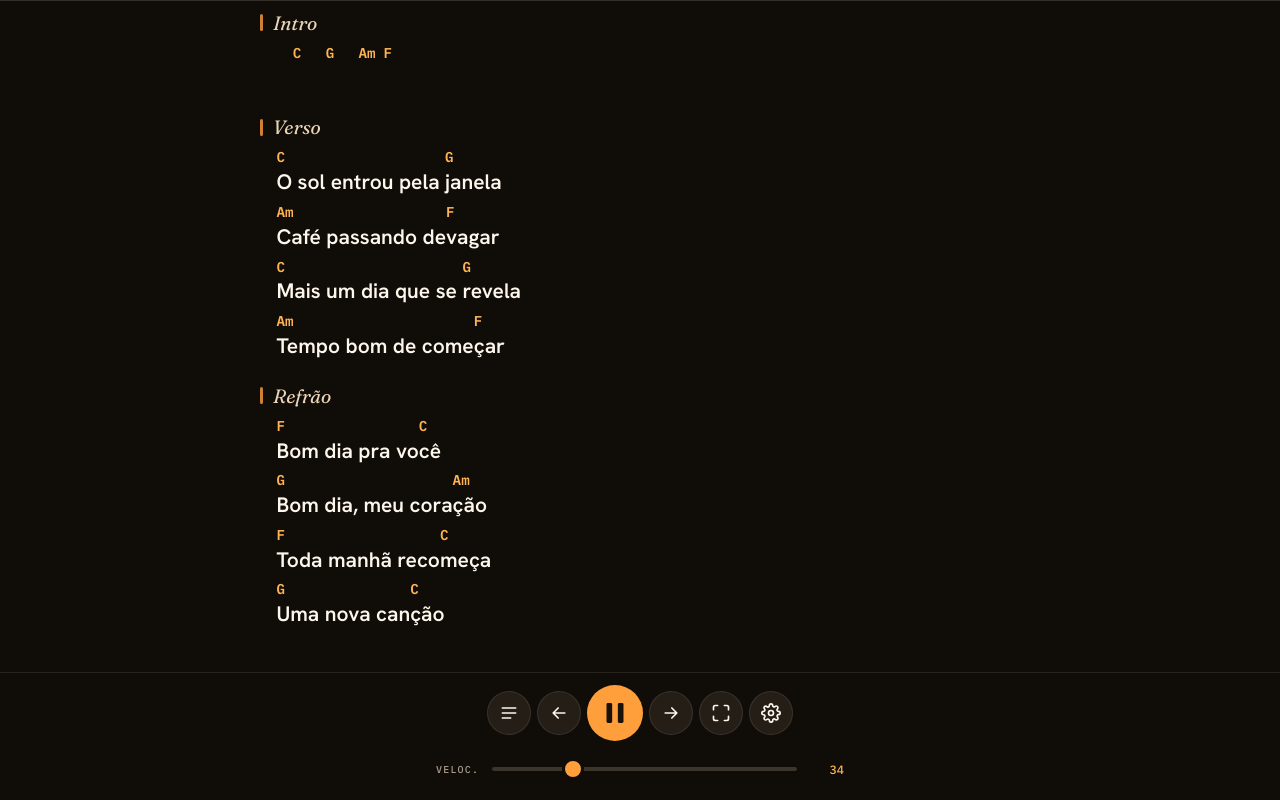
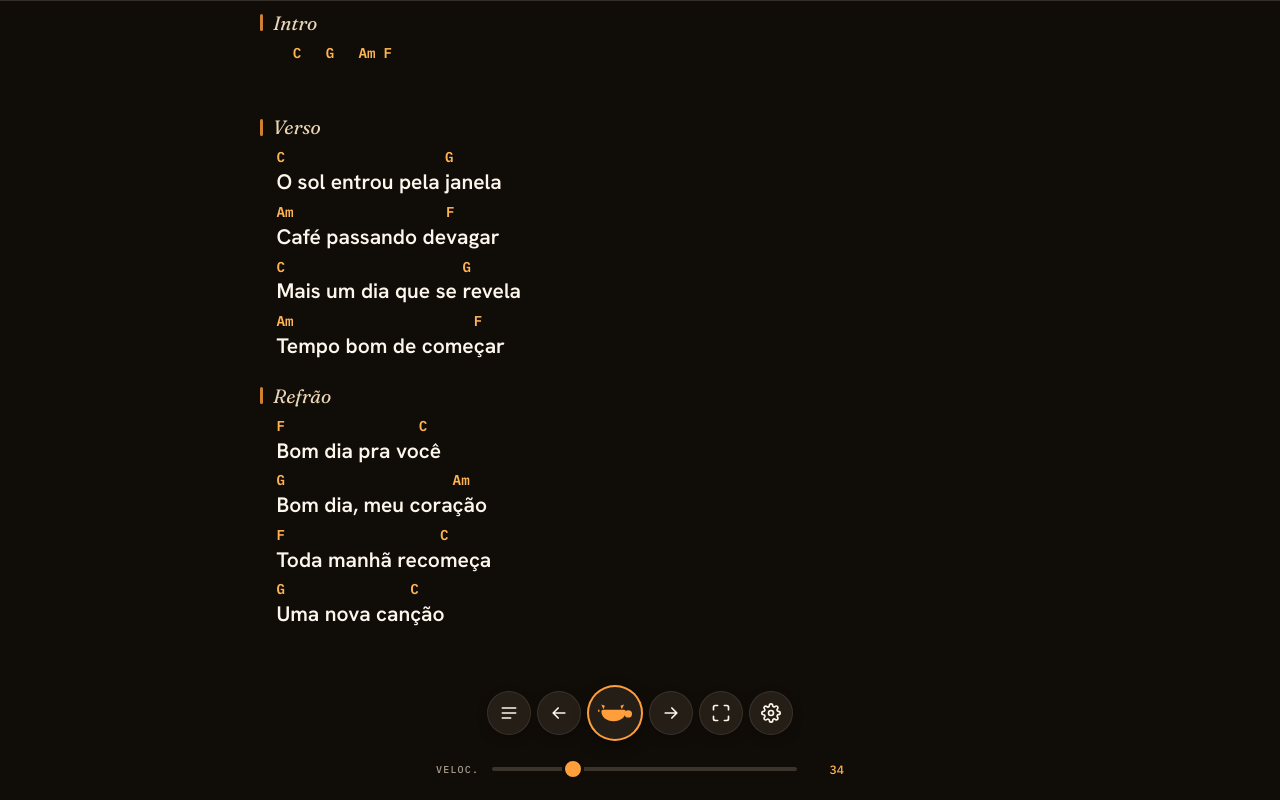
Before and after one commit to craniodev/palco, a plain HTML site: page index.html in a window 1280 px wide. Both pictures are taken after a click on the button 615 px from the left and 713 px from the top of the page. Drawn offline with Linux system fonts and the light colour scheme; no server answers.

Commit message:
feat: transparent transport, belly-up pause turtle, inverted play states
- Transport bar fully transparent; buttons float over the chart
- Pause icon: turtle flipped belly-up (vs walking turtle when playing)
- Invert play button colors between on/off (accent fill vs accent on dark)
- Bump service worker cache to cifra-v14

Co-Authored-By: Claude Opus 4.8 <noreply@anthropic.com>

```diff
--- a/index.html
+++ b/index.html
@@ -155,20 +155,26 @@ body{
 #transport{
   position:fixed; left:0; right:0; bottom:0; z-index:6;
   padding:12px 8px calc(12px + var(--safe-b));
-  background:var(--bg); border-top:1px solid var(--line);
+  background:transparent;
   display:flex; flex-direction:column; gap:9px; transition:transform .3s ease, opacity .3s;
 }
 .tp-main{display:flex; align-items:center; gap:6px; justify-content:center}
 .play-btn{
   width:56px;height:56px;border-radius:50%;border:0;cursor:pointer;
   background:var(--accent); color:var(--accent-ink); display:grid; place-items:center;
-  transition:transform .12s;
+  box-shadow:0 6px 18px -6px rgba(0,0,0,.55), 0 0 0 1px rgba(0,0,0,.05);
+  transition:transform .12s, background .15s, color .15s;
+}
+.play-btn.playing{
+  background:var(--surface); color:var(--accent);
+  box-shadow:0 6px 18px -6px rgba(0,0,0,.55), inset 0 0 0 2px var(--accent);
 }
 .play-btn:active{transform:scale(.92)}
 .play-btn svg{width:34px;height:34px}
 .round{
   width:44px;height:44px;border-radius:50%;border:1px solid var(--line);flex:0 0 auto;
   background:var(--surface); color:var(--text); display:grid; place-items:center; cursor:pointer;
+  box-shadow:0 4px 14px -6px rgba(0,0,0,.5);
   transition:transform .12s,background .15s;
 }
 .round:active{transform:scale(.9)}
@@ -876,12 +882,14 @@ function step(t){
 function startScroll(){
   if(state.scrolling) return;
   state.scrolling=true; lastT=0; acc=0;
-  $('#playIcon').innerHTML='<rect x="6" y="5" width="4" height="14" rx="1"/><rect x="14" y="5" width="4" height="14" rx="1"/>';
+  $('#playBtn').classList.add('playing');
+  $('#playIcon').innerHTML='<g transform="translate(11 12) scale(1.3 -1.3) translate(-11 -12)"><path d="M11 7.5c-3.9 0-6.6 2.4-6.6 5.3 0 .5.4.9.9.9h11.4c.5 0 .9-.4.9-.9 0-2.9-2.7-5.3-6.6-5.3Z"/><circle cx="19" cy="11.5" r="2"/><path d="M5.5 14l-1.2 2.6 2-.6ZM15.5 14l1.2 2.6-2-.6Z"/><path d="M3.4 12.6l-2 .4 1.8 1Z"/></g>';
   reqWake();
   raf=requestAnimationFrame(step);
 }
 function stopScroll(){
   state.scrolling=false;
+  $('#playBtn').classList.remove('playing');
   $('#playIcon').innerHTML='<g transform="translate(11 12) scale(1.3) translate(-11 -12)"><path d="M11 7.5c-3.9 0-6.6 2.4-6.6 5.3 0 .5.4.9.9.9h11.4c.5 0 .9-.4.9-.9 0-2.9-2.7-5.3-6.6-5.3Z"/><circle cx="19" cy="11.5" r="2"/><path d="M5.5 14l-1.2 2.6 2-.6ZM15.5 14l1.2 2.6-2-.6Z"/><path d="M3.4 12.6l-2 .4 1.8 1Z"/></g>';
   if(raf) cancelAnimationFrame(raf);
   relWake();
--- a/sw.js
+++ b/sw.js
@@ -2,7 +2,7 @@
    Caches the app shell + Google Fonts so it runs fully offline after the
    first online load. The repertoire itself is fetched by the page from its
    raw link and kept in localStorage, so it stays available offline too. */
-const CACHE = 'cifra-v10';
+const CACHE = 'cifra-v14';
 const CORE = [
   './',
   './index.html',
```
